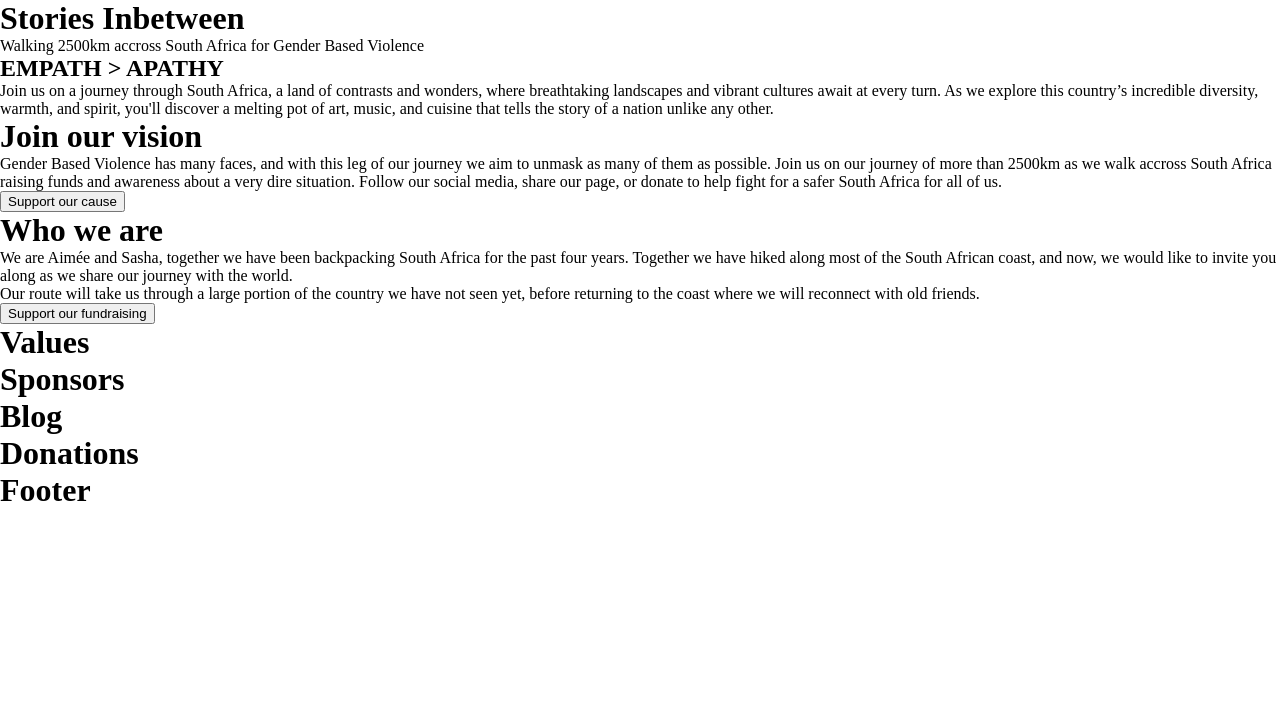
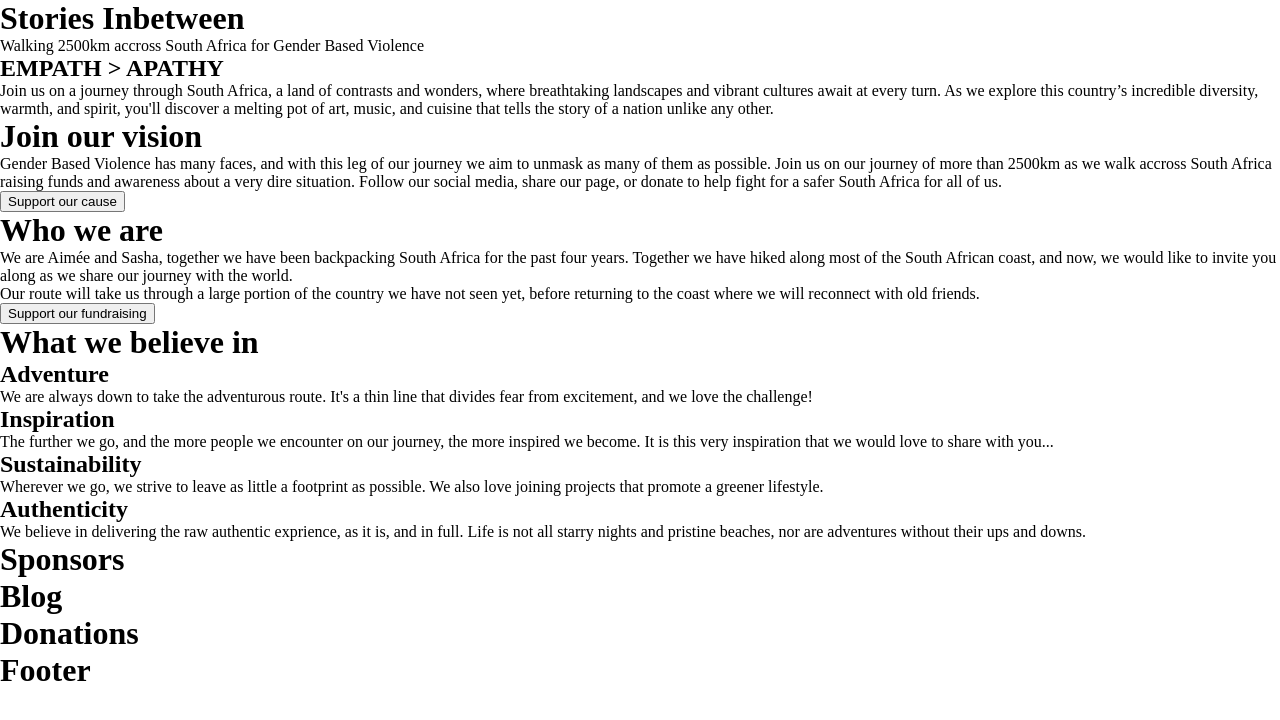
Before and after one commit to almac8/stories_inbetween, a React (Vite) app: page / in a window 1280 px wide. Shown: the top 720 px of the page. Built offline with nearby package versions, Linux system fonts and the light colour scheme.

Commit message:
Values basic data

```diff
--- a/src/component_tree/HomePage.tsx
+++ b/src/component_tree/HomePage.tsx
@@ -1,13 +1,14 @@
-import Introduction from "./Introduction/Introduction";
 import Landing from "./Landing/Landing";
 import Vision from "./Vision/Vision";
+import Introduction from "./Introduction/Introduction";
+import Values from "./Values/Values";
 
 const HomePage = () => (
   <div>
     <Landing />
     <Vision />
     <Introduction />
-    <h1>Values</h1>
+    <Values />
     <h1>Sponsors</h1>
     <h1>Blog</h1>
     <h1>Donations</h1>
--- /dev/null
+++ b/src/component_tree/Values/Values.tsx
@@ -0,0 +1,29 @@
+const Values = () => (
+  <div>
+    <h1>What we believe in</h1>
+
+    <div>
+      <div>
+        <h2>Adventure</h2>
+        <p>We are always down to take the adventurous route. It's a thin line that divides fear from excitement, and we love the challenge!</p>
+      </div>
+
+      <div>
+        <h2>Inspiration</h2>
+        <p>The further we go, and the more people we encounter on our journey, the more inspired we become. It is this very inspiration that we would love to share with you...</p>
+      </div>
+
+      <div>
+        <h2>Sustainability</h2>
+        <p>Wherever we go, we strive to leave as little a footprint as possible. We also love joining projects that promote a greener lifestyle.</p>
+      </div>
+
+      <div>
+        <h2>Authenticity</h2>
+        <p>We believe in delivering the raw authentic exprience, as it is, and in full. Life is not all starry nights and pristine beaches, nor are adventures without their ups and downs.</p>
+      </div>
+    </div>
+  </div>
+);
+
+export default Values;
```
